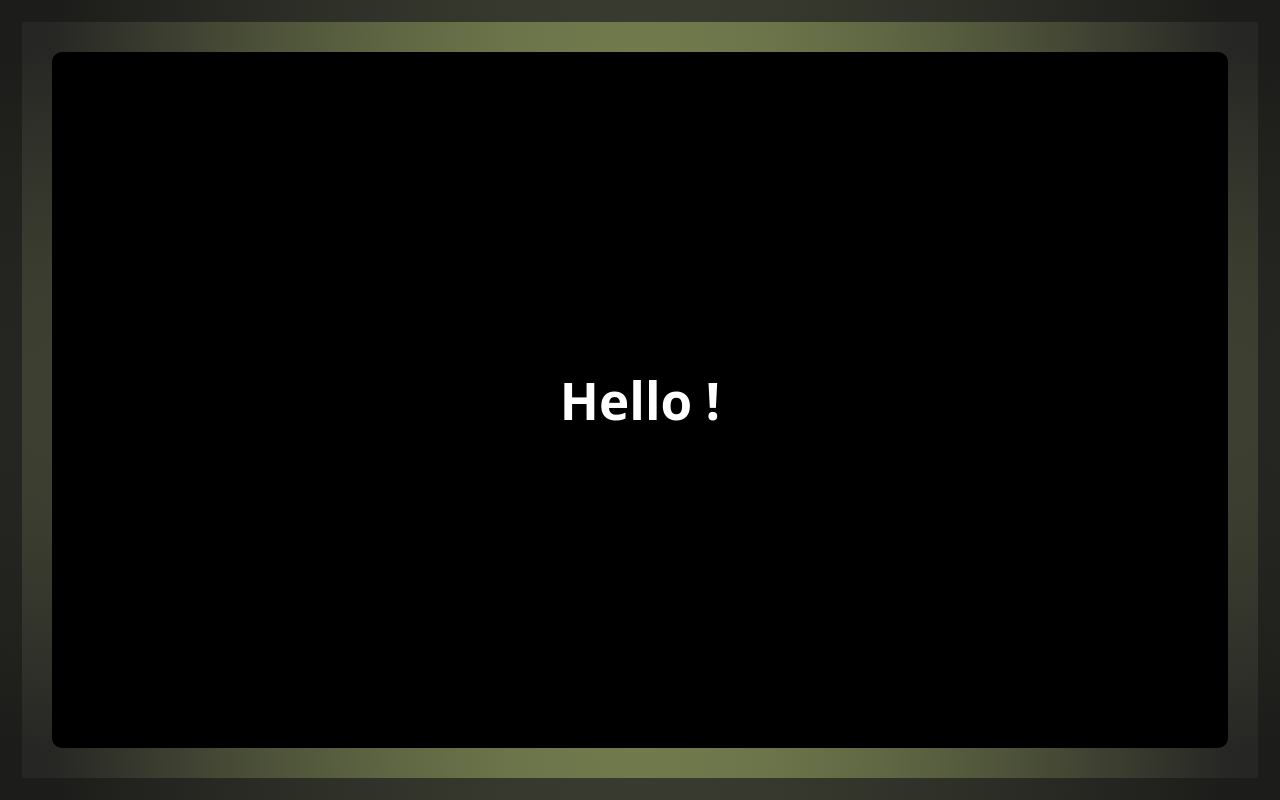
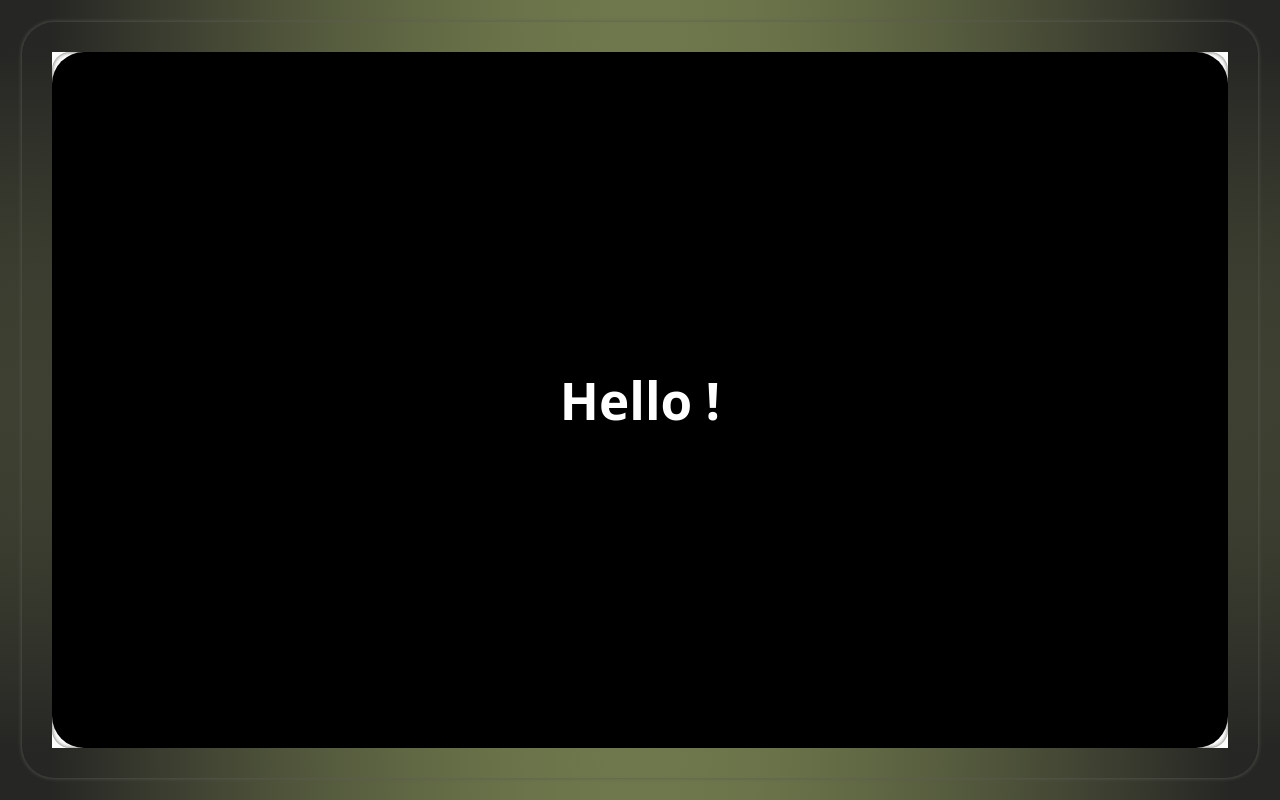
Before and after one commit to korobkad3v/portfolioPage, a React (Vite) app in the folder frontend/: page / in a window 1280 px wide. Built offline with nearby package versions, Linux system fonts and the light colour scheme.

Commit message:
[/] updated styles structure

```diff
--- a/frontend/src/components/tvframe/tvFrame.scss
+++ b/frontend/src/components/tvframe/tvFrame.scss
@@ -1,4 +1,6 @@
-@use '../../styles/variables' as *;
+@use '../../styles/abstracts' as *;
+
+$middle-border-radius: 32px;
 
 .tv-outer {
     position: fixed;
@@ -6,9 +8,8 @@
     left: 0;
     width: 100vw;
     height: 100vh;
-    background: $color-background;
     border: 52px solid transparent;
-    border-image: radial-gradient(circle, #585D47, #1C1C1A) 1;
+    border-image: radial-gradient(circle, $color-primary-400, #737D4E, $color-background) 1;
     box-sizing: border-box;
     display: flex;
     align-items: center;
@@ -19,14 +20,26 @@
     width: 100%;
     height: 100%;
     border: 30px solid transparent;
-    border-image: radial-gradient(circle, $color-primary-400, #737D4E, $color-background) 1;
-    border-radius: 32px;
+    border-radius: $middle-border-radius;
+    box-shadow: 0 0 4.2px 0 #5D5D56;
 
+
+    &::before {
+        content: '';
+        position: absolute;
+        top: 0;
+        left: 0;
+        width: 100%;
+        height: 100%;
+        z-index: -1;
+        border-radius: $middle-border-radius / 1.77777777778;
+        box-shadow: inset 0 0 4.2px #5D5D56;
+    }
 }
 
 .tv-inner {
     background: #000;
-  border-radius: 10px;
+    border-radius: $middle-border-radius ;
     width: 100%;
     height: 100%;
     aspect-ratio: 16 / 9;
--- a/frontend/src/styles/_globals.scss
+++ /dev/null
@@ -1,5 +0,0 @@
-* {
-    box-sizing: border-box;
-    margin: 0;
-    padding: 0;
-  }
--- /dev/null
+++ b/frontend/src/styles/abstracts/_index.scss
@@ -0,0 +1,3 @@
+@forward 'variables';
+@forward 'mixins';
+@forward 'functions';
--- /dev/null
+++ b/frontend/src/styles/abstracts/_resets.scss
@@ -0,0 +1,39 @@
+*,
+*::before,
+*::after {
+  box-sizing: border-box;
+  margin: 0;
+  padding: 0;
+}
+
+html, body {
+  height: 100%;
+}
+body {
+  font-family: 'Arial', sans-serif;
+  font-size: 16px;
+  line-height: 1.5;
+  color: #333;
+}
+a {
+  text-decoration: none;
+  color: inherit;
+}
+ul, ol {
+  list-style: none;
+}
+img, video {
+  max-width: 100%;
+  height: auto;
+}
+input, textarea, select, button {
+  font-family: inherit;
+  font-size: inherit;
+  line-height: inherit;
+  border: none;
+  outline: none;
+}
+table {
+  border-collapse: collapse;
+  border-spacing: 0;
+}
--- a/frontend/src/styles/main.scss
+++ b/frontend/src/styles/main.scss
@@ -1,2 +1 @@
-@use './variables';
-@use './globals';
+@use './abstracts' as *;
```
Also changed, not shown: frontend/src/styles/abstracts/_functions.scss (added), frontend/src/styles/abstracts/_mixins.scss (added), frontend/src/styles/abstracts/_variables.scss (renamed from frontend/src/styles/_variables.scss). Lines whose indentation alone changed are shown as unchanged.
